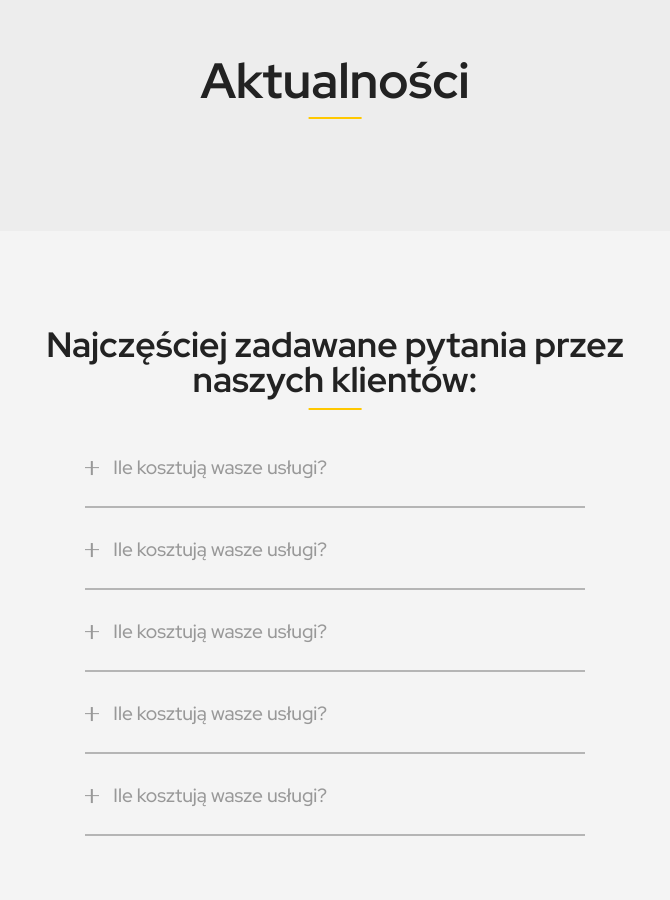
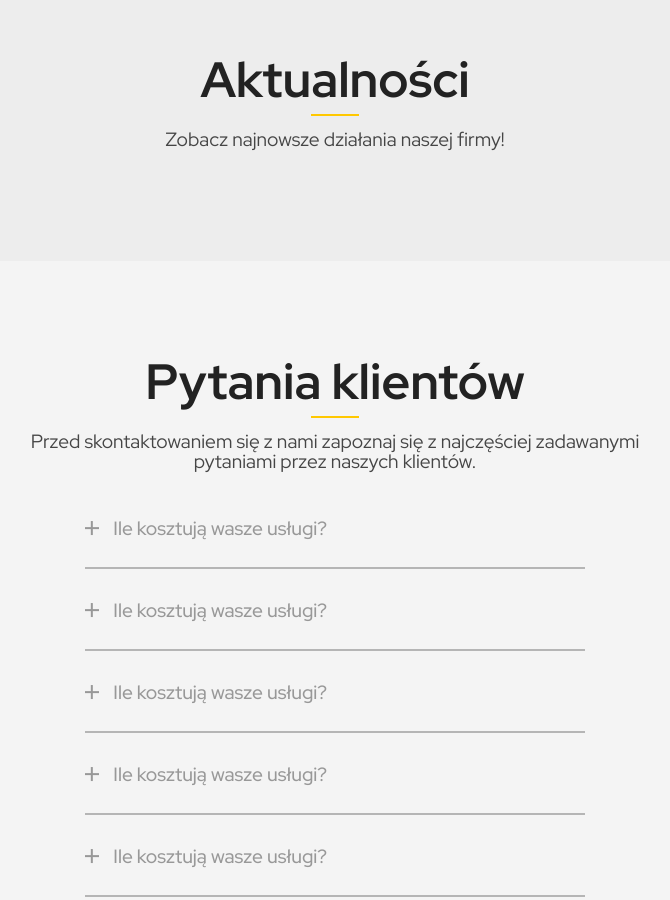
Before and after one commit to blvcku/olmax, a Gatsby site: page / in a window 1280 px wide. Shown: the part 2400-3300 px from the top of the page, without its empty margins (305-975 px from the left). Built offline with nearby package versions, Linux system fonts and the light colour scheme; Gatsby itself is replaced by a stand-in of ours.

Commit message:
Added minor styles changes

```diff
--- a/src/components/index-related/news-list/NewsList.js
+++ b/src/components/index-related/news-list/NewsList.js
@@ -5,6 +5,7 @@ const NewsList = () => {
     return(
         <NewsListContainer>
             <h2>Aktualności</h2>
+            <p>Zobacz najnowsze działania naszej firmy!</p>
         </NewsListContainer>
 
     )
--- a/src/components/index-related/news-list/NewsList.styles.js
+++ b/src/components/index-related/news-list/NewsList.styles.js
@@ -3,7 +3,7 @@ import { TextUnderline } from '../../../styles/Mixins';
 
 export const NewsListContainer = styled.section`
     padding:7rem 1rem;
-    h2{
+    & > h2{
         font-size:var(--fs-xlarge);
         font-weight:700;
         text-align:center;
@@ -13,4 +13,12 @@ export const NewsListContainer = styled.section`
             transform:translateX(-50%);
         }
     }
+    & > p{
+        font-size:var(--fs-medium);
+        color:var(--color-grey-dark);
+        text-align:center;
+        max-width:50ch;
+        margin-top:.9rem;
+        margin-inline:auto;
+    }
 `;
--- a/src/components/index-related/our-services/OurServices.styles.js
+++ b/src/components/index-related/our-services/OurServices.styles.js
@@ -6,12 +6,13 @@ export const OurServicesContainer = styled.section`
     background:var(--color-white);
     & > ul{
         display:grid;
-        gap:2rem;
+        gap:3rem;
         max-width:1500px;
         margin-inline:auto;
     }
     @media(min-width:730px){
         & > ul{
+            gap:2rem;
             grid-template-columns:repeat(3,1fr);
         }
     }
@@ -35,7 +36,7 @@ export const OurServicesListItem = styled.li`
         font-size:var(--fs-big);
         ${TextUnderline}
         &::before{
-            width:2.7rem;
+            width:2.5rem;
             left:50%;
             transform:translateX(-50%);
         }
--- a/src/components/index-related/questions/Questions.js
+++ b/src/components/index-related/questions/Questions.js
@@ -4,7 +4,8 @@ import { QuestionsContainer, QuestionsList } from "./Questions.styles";
 const Questions = () => {
     return(
         <QuestionsContainer>
-            <h2>Najczęściej zadawane pytania przez naszych klientów:</h2>
+            <h2>Pytania klientów</h2>
+            <p>Przed skontaktowaniem się z nami zapoznaj się z najczęściej zadawanymi pytaniami przez naszych klientów.</p>
             <QuestionsList>
                 <li>
                     <details>
--- a/src/components/index-related/questions/Questions.styles.js
+++ b/src/components/index-related/questions/Questions.styles.js
@@ -4,8 +4,9 @@ import { TextUnderline } from '../../../styles/Mixins';
 export const QuestionsContainer = styled.section`
     padding:3rem 1rem;
     background:var(--color-white);
-    h2{
-        font-size:var(--fs-large);
+    & > h2{
+        font-size:var(--fs-xlarge);
+        font-weight:700;
         text-align:center;
         max-width:25ch;
         margin-inline:auto;
@@ -14,6 +15,14 @@ export const QuestionsContainer = styled.section`
             left:50%;
             transform:translateX(-50%);
         }
+    }
+    & > p{
+        font-size:var(--fs-medium);
+        color:var(--color-grey-dark);
+        margin-top:.9rem;
+        text-align:center;
+        max-width:50ch;
+        margin-inline:auto;
     }
     @media(min-width:1000px){
         padding:6rem 1rem;
--- a/src/styles/Mixins.js
+++ b/src/styles/Mixins.js
@@ -2,12 +2,12 @@ import { css } from "styled-components";
 
 export const TextUnderline = css`
     position:relative;
-    padding-bottom:.8rem;
+    padding-bottom:.7rem;
     &::before{
         content:'';
         position:absolute;
         bottom:0;
-        width:3.3rem;
+        width:3rem;
         height:2px;
         background:var(--color-orange);
     }
```
